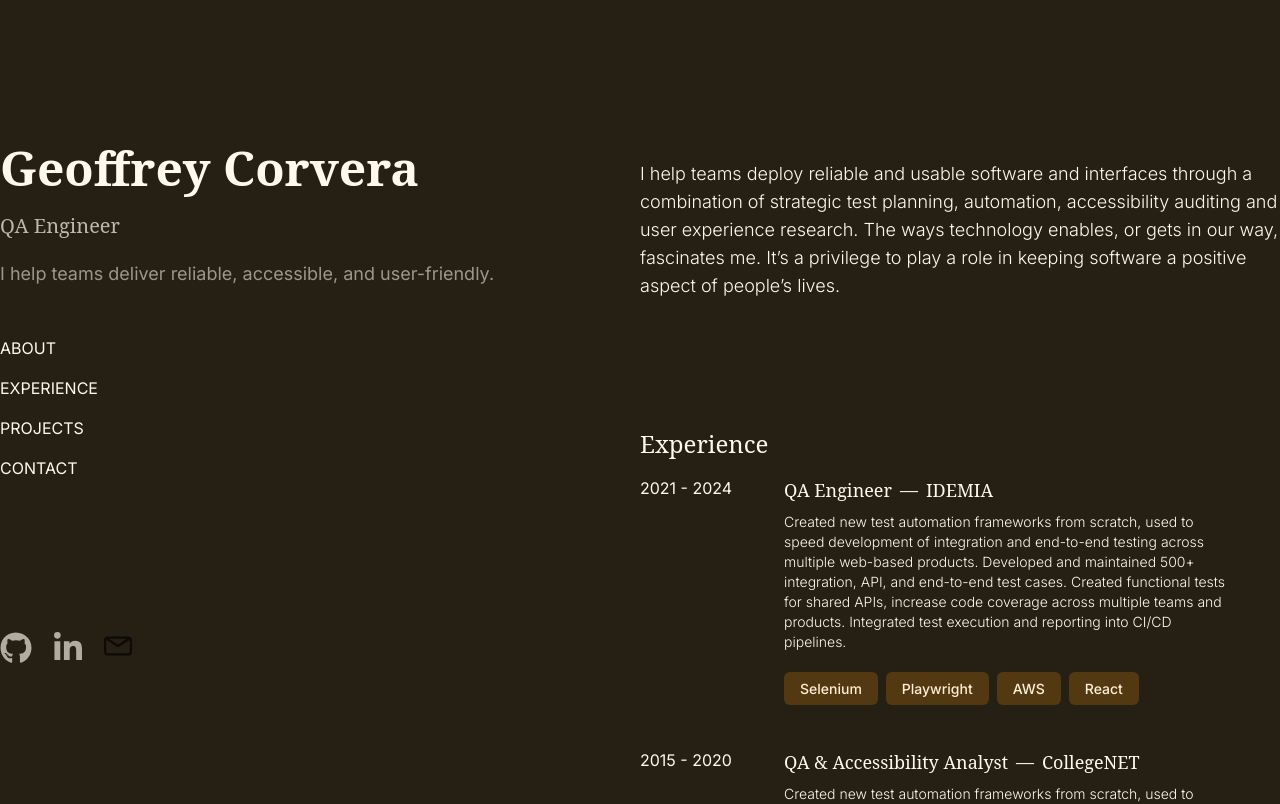
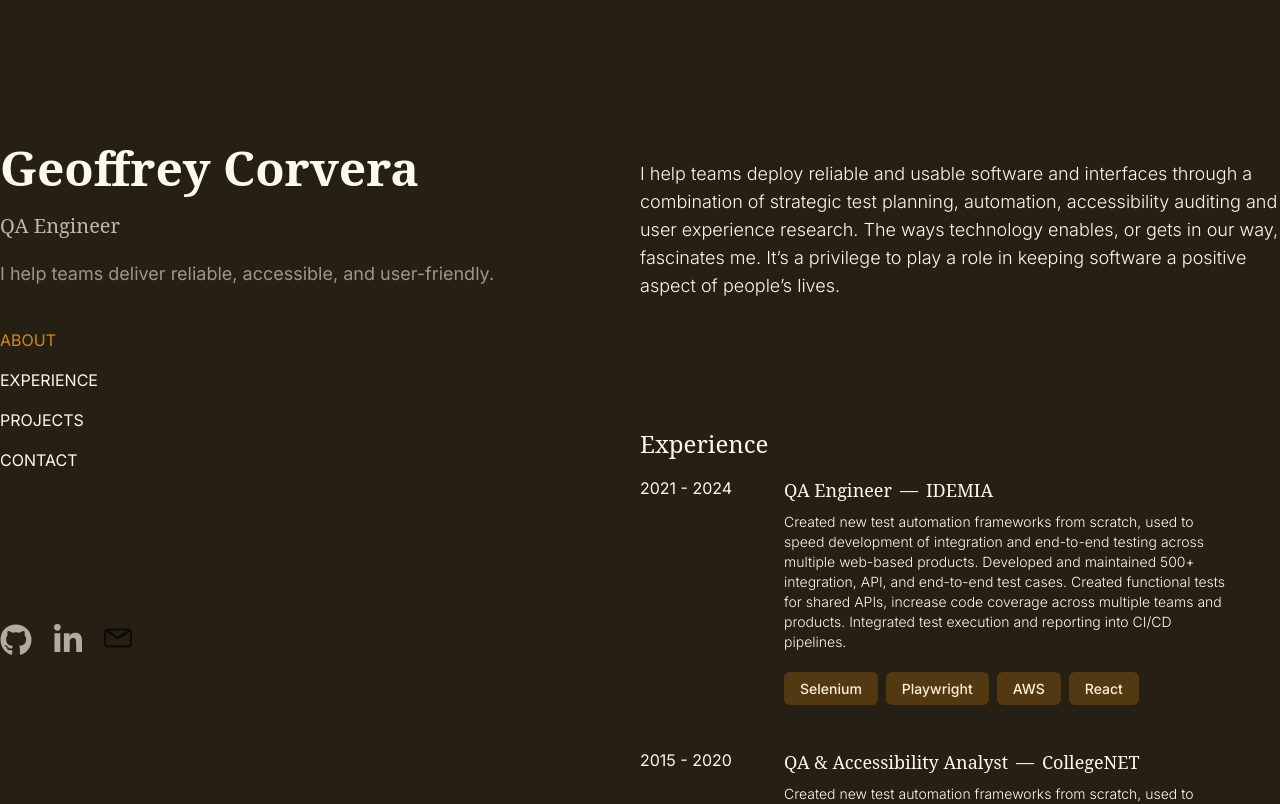
Before and after one commit to geoffcorvera/personal-website-v2, a Next.js app: page / in a window 1280 px wide. Shown: the top 804 px of the page. Built offline with nearby package versions, Linux system fonts and the light colour scheme.

Commit message:
#3 track active section

```diff
--- a/app/components/header.tsx
+++ b/app/components/header.tsx
@@ -5,20 +5,18 @@ export default function Header({ activeSection, sections }: { activeSection: str
     <header className="lg:flex lg:sticky lg:top-0 lg:flex-col justify-between w-1/2 lg:max-w-xl h-screen lg:min-h-screen">
       <div className="lg:py-36">
         <h1 className="text-5xl font-serif font-semibold">Geoffrey Corvera</h1>
-        <p className="text-xl font-serif py-5 opacity-70">
-          QA Engineer
-        </p>
+        <p className="text-xl font-serif py-5 opacity-70">QA Engineer</p>
         <p className="text-lg opacity-55">
           I help teams deliver reliable, accessible, and user-friendly.
         </p>
         <nav aria-label="section links">
-          <ul className="mt-10 w-max">
+          <ul className="mt-10 w-max flex flex-col gap-4">
             {sections.map((section) => {
               return (
                 <li key={section}>
                   <a
                     href={`#${section.toLowerCase()}`}
-                    className="py-2 flex uppercase"
+                    className={`${section == activeSection && "active "}py-2 uppercase`}
                   >
                     {section}
                   </a>
--- a/app/page.tsx
+++ b/app/page.tsx
@@ -1,16 +1,37 @@
+"use client";
+
 import Header from "./components/header";
 import Job from "./components/job";
 import Section from "./components/section";
 import { jobs } from "./fixtures/jobDetails";
+import { useEffect, useState } from "react";
 
 const SECTIONS = ["about", "experience", "projects", "contact"];
 const aboutCopy = `I help teams deploy reliable and usable software and interfaces through a combination of strategic test planning, automation, accessibility auditing and user experience research. The ways technology enables, or gets in our way, fascinates me. It’s a privilege to play a role in keeping software a positive aspect of people’s lives.`;
 
 export default function Home() {
+  const [scrollY, setScrollY] = useState(0);
+  const [active, setActive] = useState<string>(SECTIONS[0]);
+
+  const scrollYInSection = (sectionId: string) => {
+    const section = document.getElementById(sectionId);
+    const top = section?.offsetTop;
+    const height = section?.offsetHeight;
+    return top && height && scrollY >= top && scrollY <= top + height;
+  };
+
+  useEffect(() => {
+    document.addEventListener("scroll", () => setScrollY(window.scrollY));
+  }, []);
+
+  useEffect(() => {
+    setActive(SECTIONS.find(scrollYInSection) ?? SECTIONS[0]);
+  }, [scrollY]);
+
   return (
     <div className="mx-auto min-h-screen max-w-screen-xl">
       <div className="flex justify-between gap-4">
-        <Header sections={SECTIONS} />
+        <Header activeSection={active} sections={SECTIONS} />
         <main className="min-h-fit w-1/2 flex flex-col gap-28 lg:pt-36 lg:pb-36">
           <Section name="About" showSectionTitle={false}>
             <p className="text-lg font-light">{aboutCopy}</p>
```
